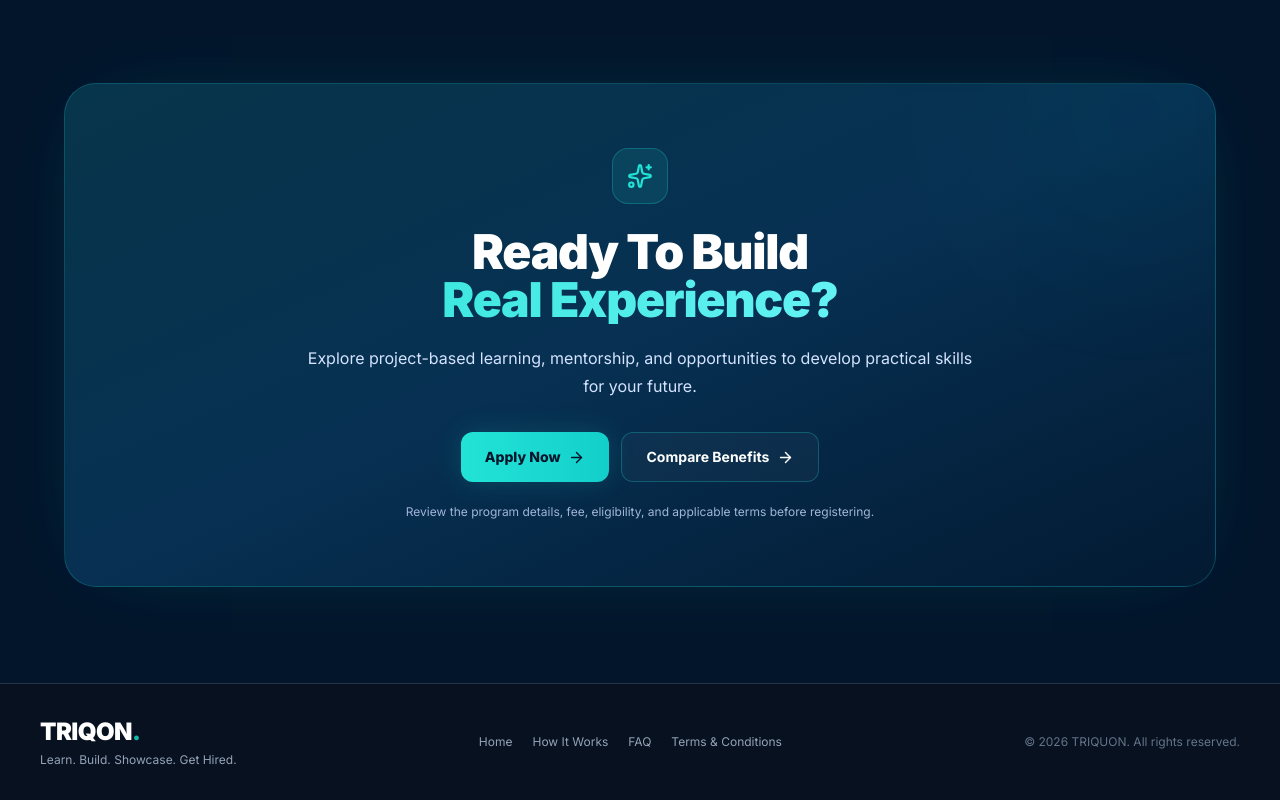
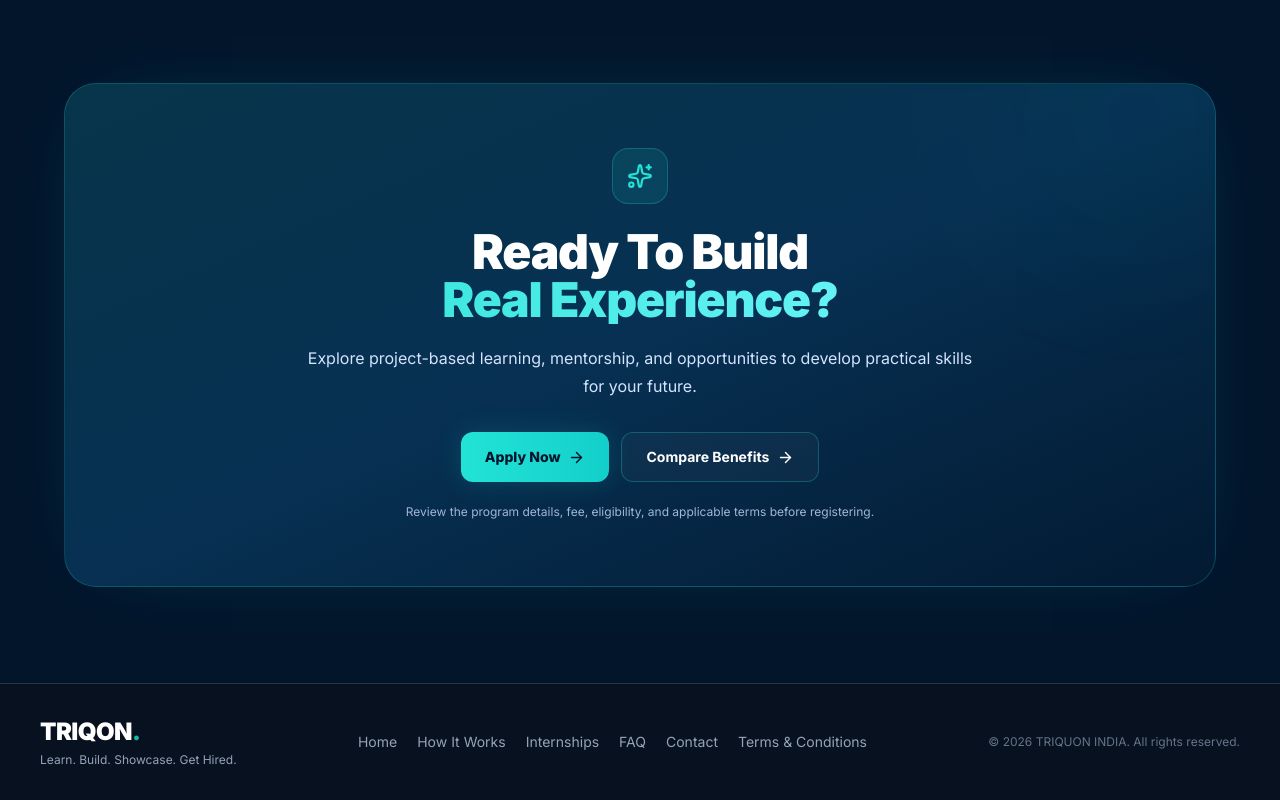
Before and after one commit to Ashutosh-JSL/TRIQON, a Next.js app: page / in a window 1280 px wide. Shown: the part 6260-7060 px from the top of the page. Built offline with nearby package versions, Linux system fonts and the light colour scheme.

Commit message:
Adding contact page and fix Supabase integration

```diff
--- a/src/app/contact/page.tsx
+++ b/src/app/contact/page.tsx
@@ -24,6 +24,7 @@ export default function ContactPage() {
   const [submitMessage, setSubmitMessage] = useState("");
   const [submitError, setSubmitError] = useState("");
 
+
 async function handleSubmit(event: FormEvent<HTMLFormElement>) {
   event.preventDefault();
 
@@ -47,25 +48,35 @@ export default function ContactPage() {
   };
 
   try {
+    const supabase = createClient();
+
     const { error } = await supabase
       .from("student_registrations")
       .insert([registration]);
 
-      if (error) throw error;
+    if (error) {
+      console.error("Supabase insert error:", error);
+      throw error;
+    }
 
     setSubmitMessage(
       "Thank you for contacting TRIQUON! Your details have been submitted successfully."
     );
+
     form.reset();
   } catch (error) {
     console.error("Contact form error:", error);
+
     setSubmitError(
-        "We could not submit your details. Please try again later."
+      error instanceof Error
+        ? `Submission failed: ${error.message}`
+        : "We could not submit your details. Please try again later."
     );
   } finally {
     setIsSubmitting(false);
   }
 }
+
 
   return (
     <main className="relative min-h-screen overflow-hidden bg-[#07111F] text-white">
--- a/src/components/Footer.tsx
+++ b/src/components/Footer.tsx
@@ -1,98 +1,20 @@
 
 "use client";
 
-import { createClient } from "@/lib/supabase/client";
-import { FormEvent, useState } from "react";
-import {
-  Mail,
-  MapPin,
-  Phone,
-  Loader2,
-  CheckCircle2,
-} from "lucide-react";
+import Link from "next/link";
 
 export default function Footer() {
-  const [isSubmitting, setIsSubmitting] = useState(false);
-  const [submitMessage, setSubmitMessage] = useState("");
-  const [submitError, setSubmitError] = useState("");
-
-  const handleSubmit = async (event: FormEvent<HTMLFormElement>) => {
-    event.preventDefault();
-
-    setIsSubmitting(true);
-    setSubmitMessage("");
-    setSubmitError("");
-
-    const form = event.currentTarget;
-    const formData = new FormData(form);
-
-    const fullName = formData.get("name")?.toString().trim();
-    const email = formData.get("email")?.toString().trim();
-    const mobile = formData.get("mobile")?.toString().trim();
-    const college = formData.get("college")?.toString().trim();
-    const branch = formData.get("branch")?.toString().trim();
-    const yearOfStudy = formData.get("year")?.toString().trim();
-    const areaOfInterest = formData.get("interest")?.toString().trim();
-    const remarks = formData.get("remarks")?.toString().trim();
-
-    if (!fullName || !email || !mobile || !college || !yearOfStudy) {
-      setSubmitError("Please fill all required fields.");
-      setIsSubmitting(false);
-      return;
-    }
-
-    try {
-      const { error } = await supabase
-        .from("student_registrations")
-        .insert({
-          full_name: fullName,
-          email,
-          mobile,
-          college,
-          branch: branch || null,
-          year_of_study: yearOfStudy,
-          area_of_interest: areaOfInterest || null,
-          remarks: remarks || null,
-          status: "New",
-        });
-
-      if (error) {
-        console.error("Supabase error:", error);
-        setSubmitError(
-          "Unable to submit your application. Please try again."
-        );
-        return;
-      }
-
-      setSubmitMessage(
-        "Thank you! Your application has been submitted successfully."
-      );
-
-      form.reset();
-    } catch (error) {
-      console.error("Unexpected error:", error);
-      setSubmitError("Something went wrong. Please try again later.");
-    } finally {
-      setIsSubmitting(false);
-    }
-  };
-
-  const inputClass =
-    "min-h-[46px] w-full rounded-xl border border-[#243548] bg-[#07111F] px-4 text-sm text-white placeholder:text-[#64748B] outline-none transition focus:border-[#14B8A6] focus:ring-2 focus:ring-[#14B8A6]/20";
-
-  const labelClass =
-    "mb-1.5 block text-sm font-semibold text-[#CBD5E1]";
-
   return (
-    <footer id="contact" className="bg-[#07111F] text-white">
-      {/* Contact Section */}
-
-
+    <footer className="bg-[#07111F] text-white">
       {/* Footer Bottom */}
       <div className="border-t border-[#243548]">
-        <div className="mx-auto flex max-w-7xl flex-col gap-5 px-4 py-8 sm:px-6 md:px-8 lg:flex-row lg:items-center lg:justify-between lg:px-10">
+        <div className="mx-auto flex max-w-7xl flex-col gap-6 px-4 py-8 sm:px-6 md:px-8 lg:flex-row lg:items-center lg:justify-between lg:px-10">
           {/* Brand */}
-          <div>
+          <Link
+            href="/#home"
+            aria-label="TRIQUON home"
+            className="inline-block"
+          >
             <div className="text-2xl font-black tracking-tight">
               TRIQON<span className="text-[#14B8A6]">.</span>
             </div>
@@ -100,42 +22,59 @@ export default function Footer() {
             <p className="mt-1 text-xs text-[#94A3B8]">
               Learn. Build. Showcase. Get Hired.
             </p>
-          </div>
+          </Link>
 
           {/* Footer Links */}
-          <div className="flex flex-wrap gap-5 text-xs text-[#94A3B8]">
-            <a
-              href="#home"
-              className="transition hover:text-[#14B8A6]"
+          <nav
+            aria-label="Footer navigation"
+            className="flex flex-wrap gap-x-5 gap-y-3 text-sm text-[#94A3B8]"
+          >
+            <Link
+              href="/#home"
+              className="transition-colors hover:text-[#14B8A6]"
             >
               Home
-            </a>
+            </Link>
 
-            <a
-              href="#how-it-works"
-              className="transition hover:text-[#14B8A6]"
+            <Link
+              href="/#how-it-works"
+              className="transition-colors hover:text-[#14B8A6]"
             >
               How It Works
-            </a>
+            </Link>
 
-            <a
-              href="#faq"
-              className="transition hover:text-[#14B8A6]"
+            <Link
+              href="/#internships"
+              className="transition-colors hover:text-[#14B8A6]"
+            >
+              Internships
+            </Link>
+
+            <Link
+              href="/#faq"
+              className="transition-colors hover:text-[#14B8A6]"
             >
               FAQ
-            </a>
+            </Link>
 
-            <a
+            <Link
+              href="/contact"
+              className="transition-colors hover:text-[#14B8A6]"
+            >
+              Contact
+            </Link>
+
+            <Link
               href="/terms-and-conditions"
-              className="transition hover:text-[#14B8A6]"
+              className="transition-colors hover:text-[#14B8A6]"
             >
               Terms &amp; Conditions
-            </a>
-          </div>
+            </Link>
+          </nav>
 
           {/* Copyright */}
-          <p className="text-xs text-[#64748B]">
-            © {new Date().getFullYear()} TRIQUON. All rights reserved.
+          <p className="text-xs leading-5 text-[#64748B]">
+            © {new Date().getFullYear()} TRIQUON INDIA. All rights reserved.
           </p>
         </div>
       </div>
```
Lines whose indentation alone changed are shown as unchanged.
